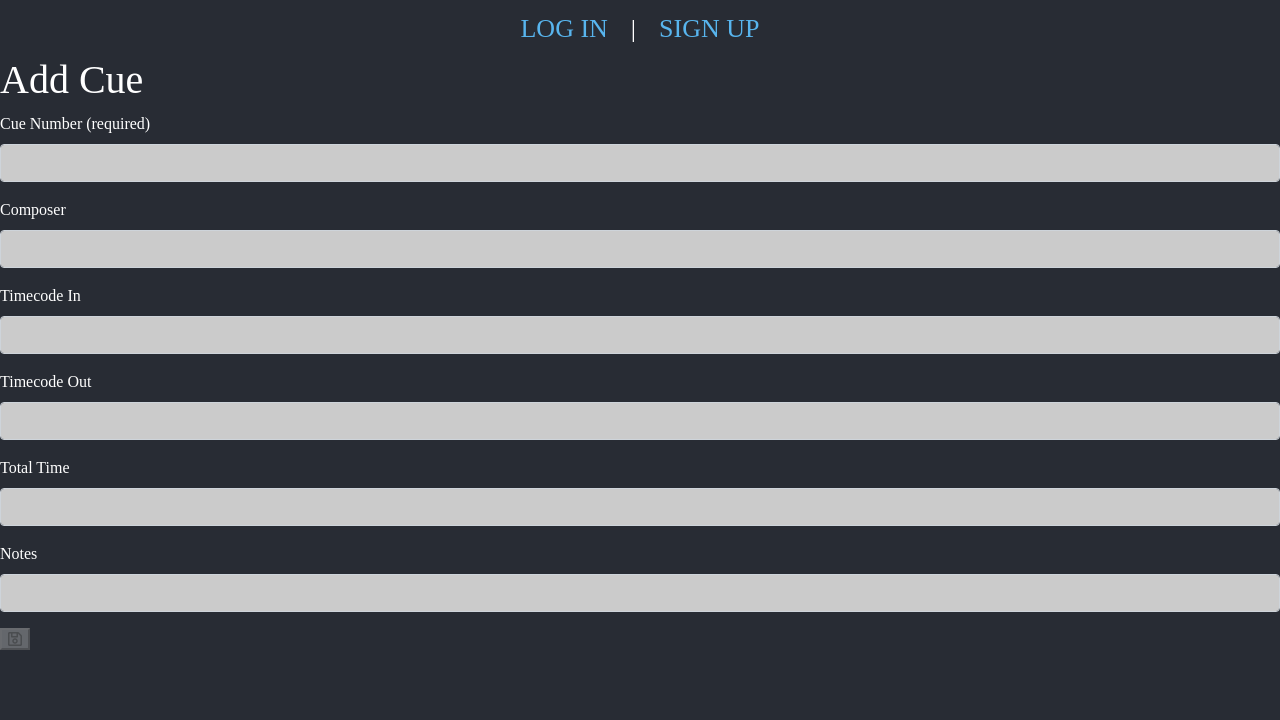
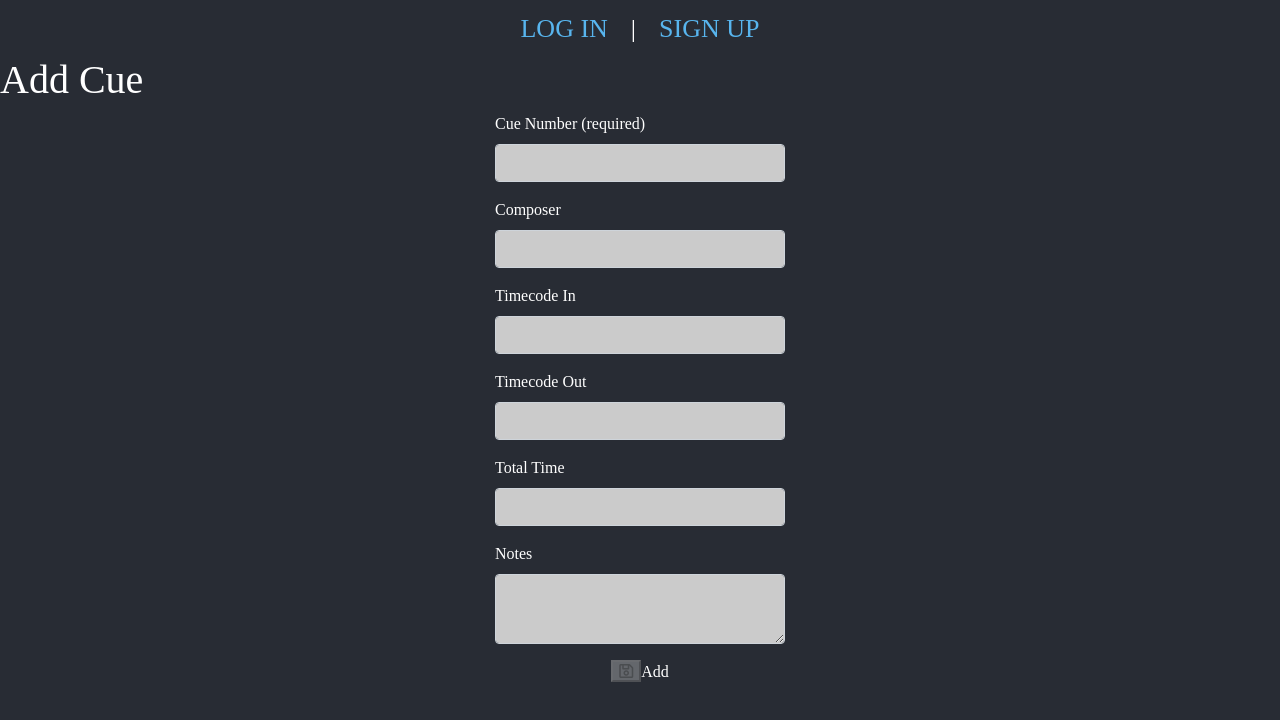
Before and after one commit to rayplaza/Cue-the-Music, a React (Create React App) app: page /add in a window 1280 px wide. Shown: the top 720 px of the page. Built offline with nearby package versions, Linux system fonts and the light colour scheme; no server answers; a web font is replaced by a local one.

Commit message:
updated add cue styling

```diff
--- a/src/pages/AddProjectPage/AddProjectPage.jsx
+++ b/src/pages/AddProjectPage/AddProjectPage.jsx
@@ -37,7 +37,7 @@ class AddProjectPage extends Component {
           autoComplete="off"
           onSubmit={this.handleSubmit}
         >
-          <div className="form-group">
+          <div className="form-group col-sm-3 mx-auto">
             <label>Cue Number (required)</label>
             <input
               className="form-control"
@@ -47,7 +47,7 @@ class AddProjectPage extends Component {
               required
             />
           </div>
-          <div className="form-group">
+          <div className="form-group col-sm-3 mx-auto">
             <label>Composer</label>
             <input
               className="form-control"
@@ -56,7 +56,7 @@ class AddProjectPage extends Component {
               onChange={this.handleChange}
             />
           </div>
-          <div className="form-group">
+          <div className="form-group col-sm-3 mx-auto">
             <label>Timecode In</label>
             <input
               className="form-control"
@@ -65,7 +65,7 @@ class AddProjectPage extends Component {
               onChange={this.handleChange}
             />
           </div>
-          <div className="form-group">
+          <div className="form-group col-sm-3 mx-auto">
             <label>Timecode Out</label>
             <input
               className="form-control"
@@ -74,7 +74,7 @@ class AddProjectPage extends Component {
               onChange={this.handleChange}
             />
           </div>
-          <div className="form-group">
+          <div className="form-group col-sm-3 mx-auto">
             <label>Total Time</label>
             <input
               className="form-control"
@@ -83,21 +83,23 @@ class AddProjectPage extends Component {
               onChange={this.handleChange}
             />
           </div>
-          <div className="form-group">
+          <div className="form-group col-sm-3 mx-auto">
             <label>Notes</label>
-            <input
+            <textarea
               className="form-control"
               name="note"
               value={this.state.formData.note}
               onChange={this.handleChange}
             />
           </div>
-          <button
-            type="submit"
-            className="far fa-save"
-            disabled={this.state.invalidForm}
-          >
-          </button>
+          <div className="text-center">
+            <button
+              type="submit"
+              className="far fa-save"
+              disabled={this.state.invalidForm}
+            >
+            </button>Add
+          </div>
         </form>
       </>
     );
```
